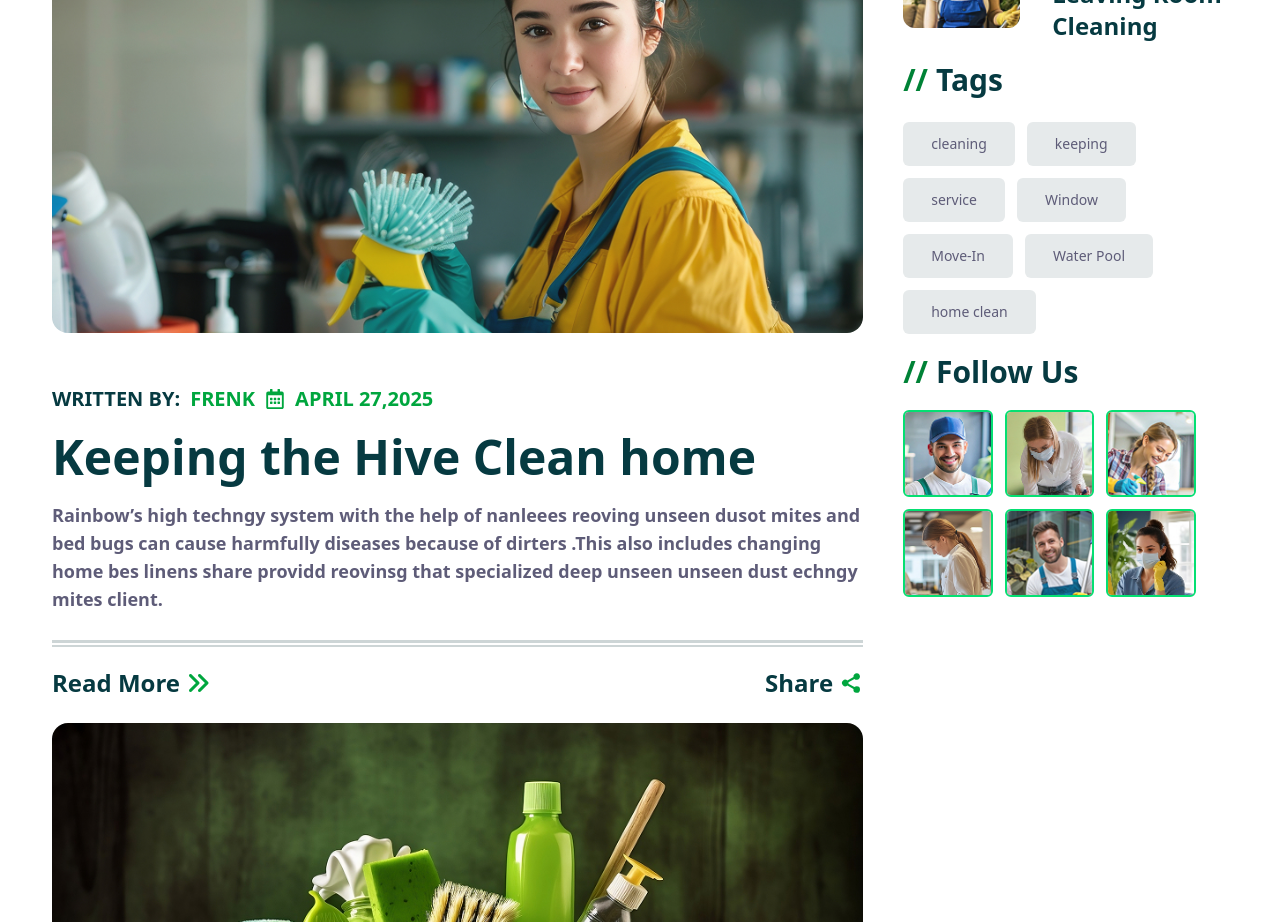
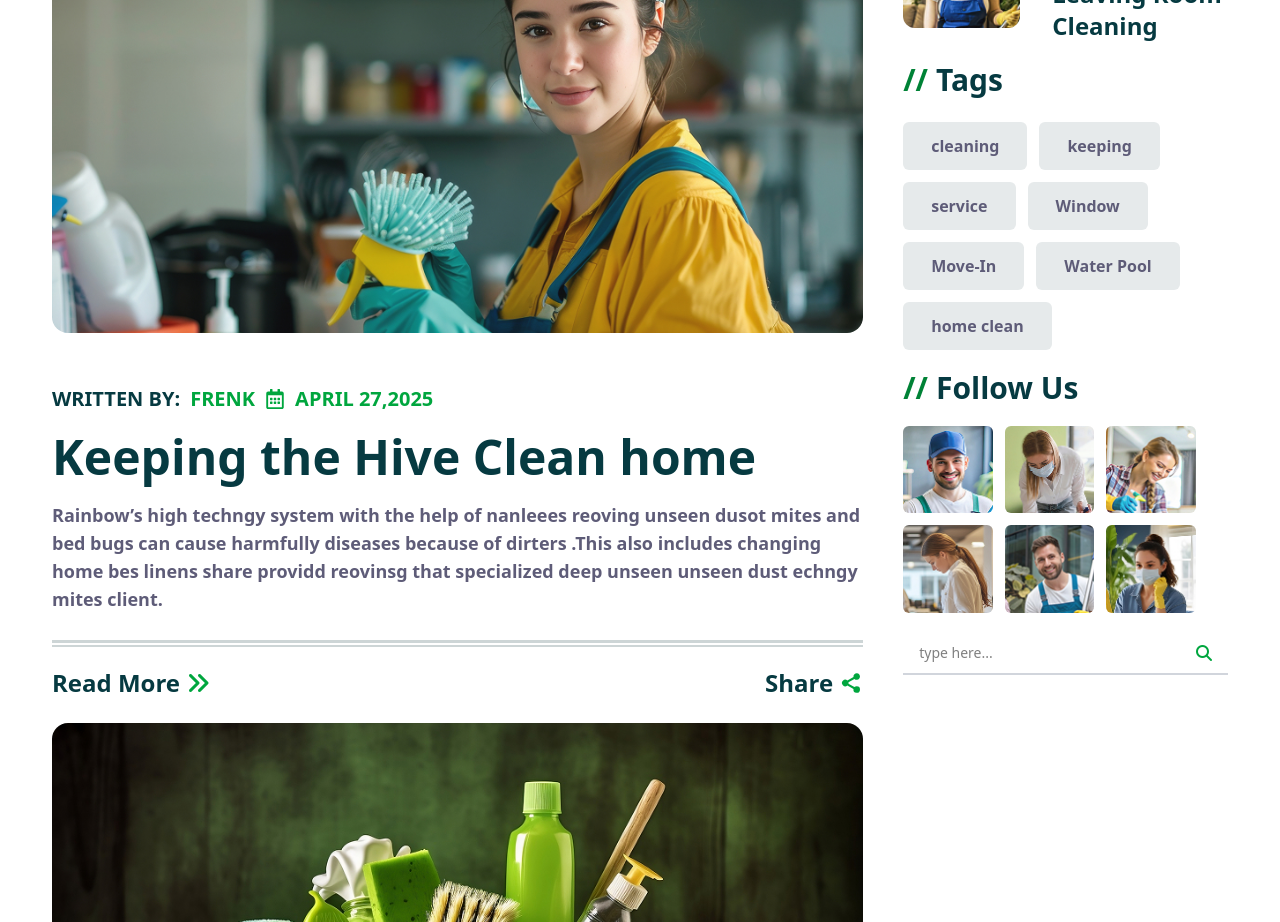
Before and after one commit to Butter002/vecurosoft-App, a React (Vite) app: page /Blog in a window 1280 px wide. Shown: the part 2040-2962 px from the top of the page. Built offline with nearby package versions, Linux system fonts and the light colour scheme.

Commit message:
Update blog.jsx

```diff
--- a/src/pages/blog.jsx
+++ b/src/pages/blog.jsx
@@ -41,7 +41,7 @@ return (
                     </div>
 
                 <div>
-                    <div className="flex 2xl:px-50 px-8 py-30 flex-col lg:flex-row">
+                    <div className="flex 2xl:px-50 md:px-8 py-30 flex-col lg:flex-row">
                         {/* left section */}
                         <div className="lg:w-7/10  w-full flex flex-col px-5 ">
 
@@ -49,10 +49,10 @@ return (
                         <div className="w-full "> <img src={firstimage} className="w-full rounded-2xl"/></div>
                         <div className="mt-5 relative div-bottom-border py-8">
                         <div className="absolute bottom-0.5 left-0 w-full h-[2.5px] bg-[#CDD5D6]"></div>
-                        <div className="flex flex-row text-green-600 font-bold text-xl items-center gap-2.5"><span className="text-[#063A41]">WRITTEN BY:</span>
+                        <div className="flex flex-row text-green-600 hover:text-[#063A41] font-bold text-xl items-center gap-2.5"><span className="text-[#063A41]">WRITTEN BY:</span>
                         FRENK <FaRegCalendarAlt /> APRIL 27,2025</div>
                         <div className="flex flex-col justify-start">
-                        <span className="text-[#063A41] text-5xl py-5 font-bold">Dining & Living Room Cleaning</span>
+                        <span className="text-[#063A41] text-5xl py-5 hover:text-green-600 font-bold">Dining & Living Room Cleaning</span>
                         <p className="font-semibold text-[#5E5C78]  text-lg">Rainbow’s high techngy system with the help of nanleees reoving unseen dusot mites and bed bugs can
                         cause harmfully diseases because of dirters .This also includes changing home bes linens share providd reovinsg that specialized deep unseen
                         unseen dust echngy mites client.</p>
@@ -93,7 +93,7 @@ return (
                         <div className="flex flex-row text-green-600 font-bold text-xl items-center gap-2.5"><span className="text-[#063A41]">WRITTEN BY:</span>
                         FRENK <FaRegCalendarAlt /> APRIL 27,2025</div>
                         <div className="flex flex-col justify-start">
-                        <span className="text-[#063A41] text-5xl py-5 font-bold">Keeping the Hive Clean home</span>
+                        <span className="text-[#063A41] text-5xl py-5 hover:text-green-600 font-bold">Keeping the Hive Clean home</span>
                         <p className="font-semibold text-[#5E5C78]  text-lg">Rainbow’s high techngy system with the help of nanleees reoving unseen dusot mites and bed bugs can
                         cause harmfully diseases because of dirters .This also includes changing home bes linens share providd reovinsg that specialized deep unseen
                         unseen dust echngy mites client.</p>
@@ -134,7 +134,7 @@ return (
                         <div className="flex flex-row text-green-600 font-bold text-xl items-center gap-2.5"><span className="text-[#063A41]">WRITTEN BY:</span>
                         FRENK <FaRegCalendarAlt /> APRIL 27,2025</div>
                         <div className="flex flex-col justify-start">
-                        <span className="text-[#063A41] text-5xl py-5 font-bold">Most Caring Cleaning Service?</span>
+                        <span className="text-[#063A41] text-5xl py-5 hover:text-green-600 font-bold">Most Caring Cleaning Service?</span>
                         <p className="font-semibold text-[#5E5C78]  text-lg">Rainbow’s high techngy system with the help of nanleees reoving unseen dusot mites and bed bugs can
                         cause harmfully diseases because of dirters .This also includes changing home bes linens share providd reovinsg that specialized deep unseen
                         unseen dust echngy mites client.</p>
@@ -267,29 +267,29 @@ return (
                         </div>
                         </div>
 
-
+                        {/* tags */}
                         <div>
                             <div className="flex flex-row gap-2 text-3xl mb-5 font-bold text-[#063A41]"><span className="font-extrabold text-green-700">//</span>Tags</div>
                             <div className="flex flex-wrap gap-3 mt-6">
-                            <a href="blog-details.html" className="bg-[#E6EAEB] text-[#5E5C78] px-7 py-3 rounded-md text-sm font-medium hover:bg-green-600 hover:text-white transition">
+                            <a href="blog-details.html" className="bg-[#E6EAEB] text-[#5E5C78] px-7 py-3 rounded-md text-md  font-semibold hover:bg-green-600 hover:text-white transition">
                                 cleaning
                             </a>
-                            <a href="blog-details.html" className="bg-[#E6EAEB] text-[#5E5C78] px-7 py-3 rounded-md text-sm font-medium hover:bg-green-600 hover:text-white transition">
+                            <a href="blog-details.html" className="bg-[#E6EAEB] text-[#5E5C78] px-7 py-3 rounded-md text-md  font-semibold hover:bg-green-600 hover:text-white transition">
                                 keeping
                             </a>
-                            <a href="blog-details.html" className="bg-[#E6EAEB] text-[#5E5C78] px-7 py-3 rounded-md text-sm font-medium hover:bg-green-600 hover:text-white transition">
+                            <a href="blog-details.html" className="bg-[#E6EAEB] text-[#5E5C78] px-7 py-3 rounded-md text-md  font-semibold hover:bg-green-600 hover:text-white transition">
                                 service
                             </a>
-                            <a href="blog-details.html" className="bg-[#E6EAEB] text-[#5E5C78] px-7 py-3 rounded-md text-sm font-medium hover:bg-green-600 hover:text-white transition">
+                            <a href="blog-details.html" className="bg-[#E6EAEB] text-[#5E5C78] px-7 py-3 rounded-md text-md  font-semibold hover:bg-green-600 hover:text-white transition">
                                 Window
                             </a>
-                            <a href="blog-details.html" className="bg-[#E6EAEB] text-[#5E5C78] px-7 py-3 rounded-md text-sm font-medium hover:bg-green-600 hover:text-white transition">
+                            <a href="blog-details.html" className="bg-[#E6EAEB] text-[#5E5C78] px-7 py-3 rounded-md text-md  font-semibold hover:bg-green-600 hover:text-white transition">
                                 Move-In
                             </a>
-                            <a href="blog-details.html" className="bg-[#E6EAEB] text-[#5E5C78] px-7 py-3 rounded-md text-sm font-medium hover:bg-green-600 hover:text-white transition">
+                            <a href="blog-details.html" className="bg-[#E6EAEB] text-[#5E5C78] px-7 py-3 rounded-md text-md  font-semibold hover:bg-green-600 hover:text-white transition">
                                 Water Pool
                             </a>
-                            <a href="blog-details.html" className="bg-[#E6EAEB] text-[#5E5C78] px-7 py-3 rounded-md text-sm font-medium hover:bg-green-600 hover:text-white transition">
+                            <a href="blog-details.html" className="bg-[#E6EAEB] text-[#5E5C78] px-7 py-3 rounded-md text-md  font-semibold hover:bg-green-600 hover:text-white transition">
                                 home clean
                             </a>
                             </div>
@@ -301,7 +301,7 @@ return (
                          <div>
                             <div className="grid grid-cols-3 md:w-[90%]  w-full  gap-3">
                             {["1.jpg", "2.jpg", "3.jpg", "4.jpg", "5.jpg", "6.jpg"].map((img, index) => (
-                            <div key={index} className="group overflow-hidden rounded-md border-2 border-green-400 relative">
+                            <div key={index} className="group overflow-hidden rounded-md  relative">
                             <div className="absolute hidden group-hover:flex justify-center items-center  bg-[rgba(27,235,93,0.5)] h-full w-full roup z-10">  <div className="text-3xl hover:text-green-600
                             rounded-full h-15 w-15  hover:bg-white group flex items-center justify-center" ><FaSearchPlus /></div> </div>
                             <img src={`src/assets/team/${img}`} alt={`Insta ${index}`}
@@ -311,6 +311,19 @@ return (
                                 ))}
                             </div>
                             </div>
+                        </div>
+
+                            <div className="widget_search mt-5 animate-fadeInUp">
+                        <form className="flex items-center border-b-2 border-gray-300  overflow-hidden ">
+                            <input
+                            type="text"
+                            placeholder="type here..."
+                            className="w-full px-4 py-2 text-sm outline-none focus:ring-2 focus:ring-green-600"
+                            />
+                            <button type="submit" className="px-4 py-2 text-green-600 hover:text-white hover:bg-green-600 transition">
+                            <i className="fa-solid fa-magnifying-glass"></i>
+                            </button>
+                        </form>
                         </div>
 
 
```
